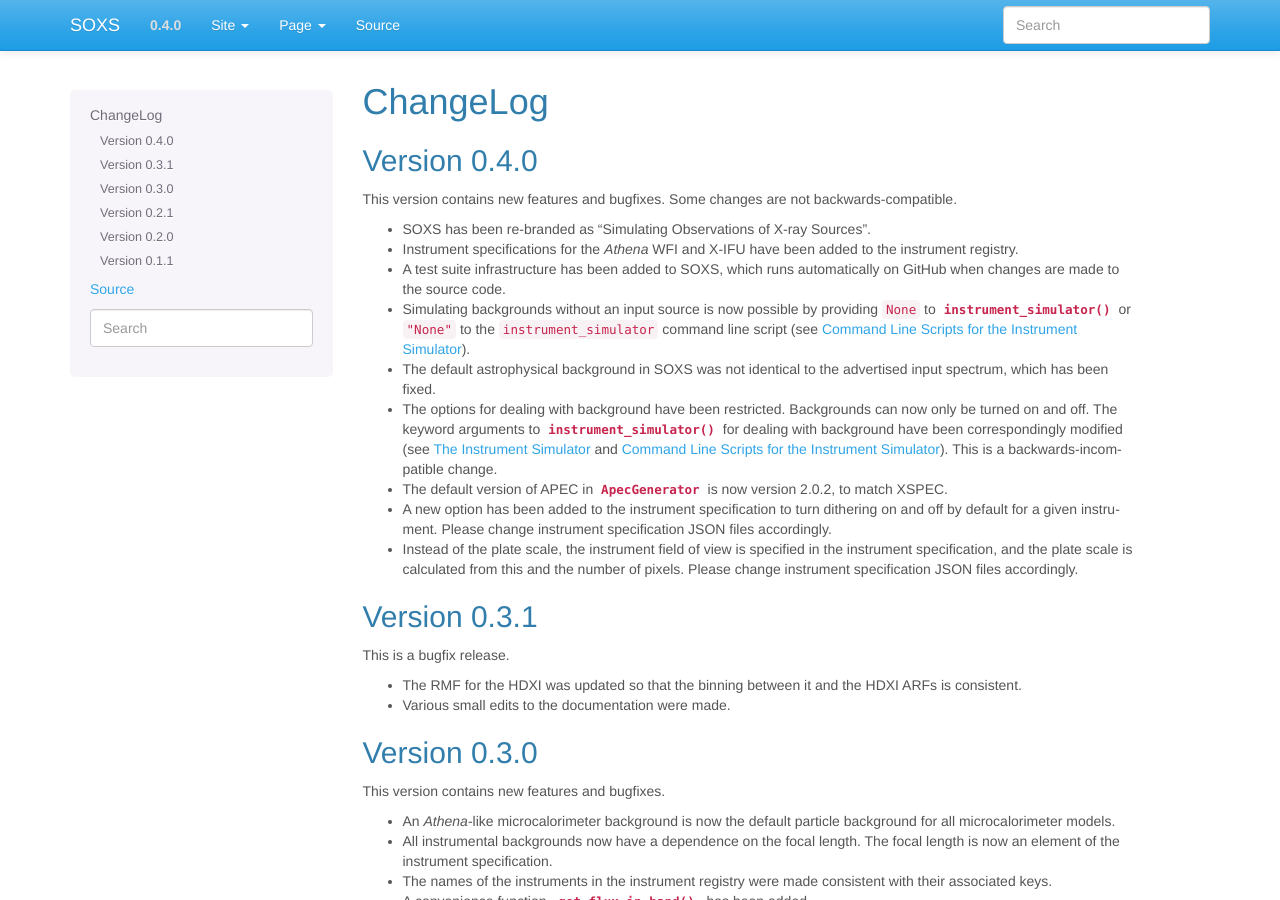
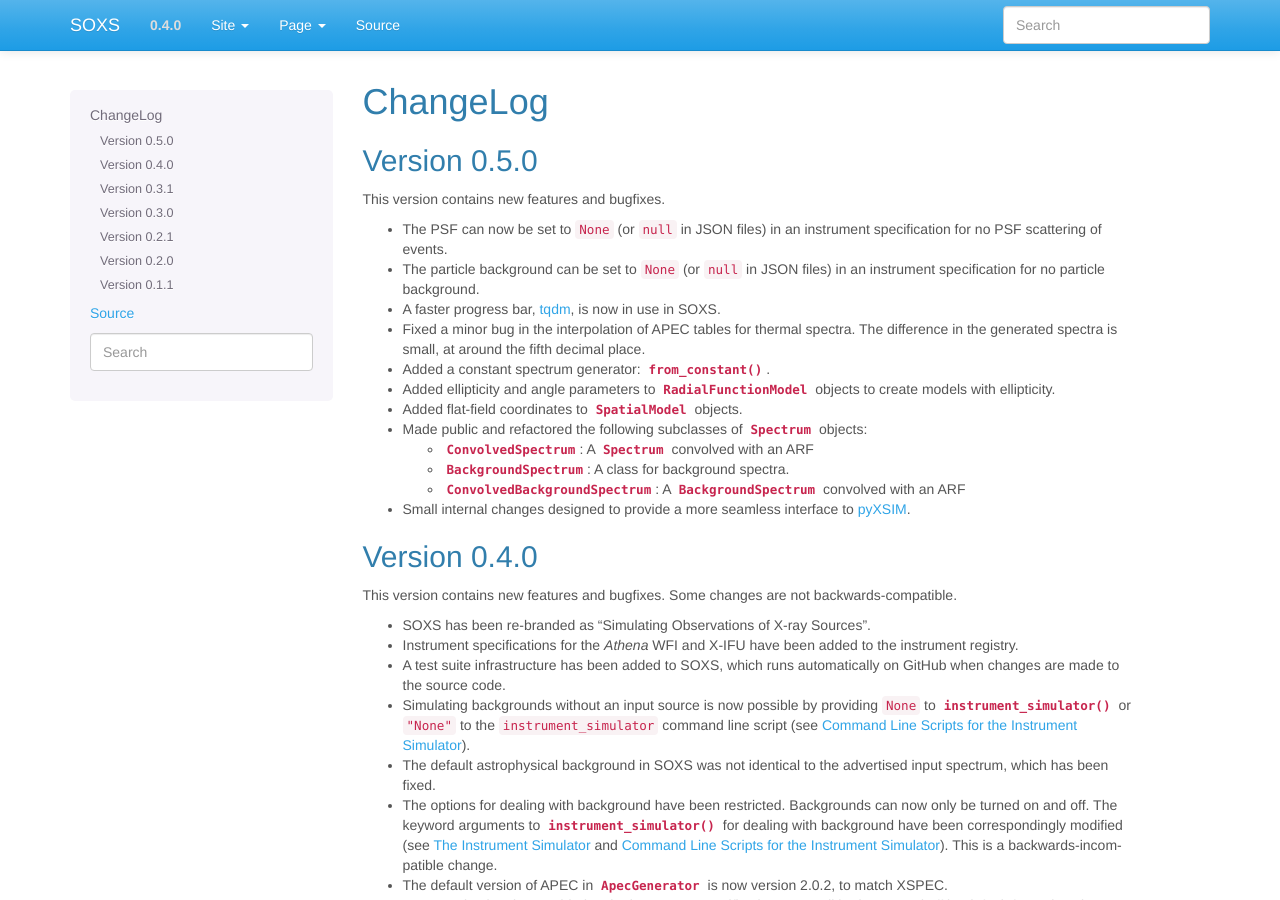
Before and after one commit to lynx-x-ray-observatory/soxs, a Sphinx documentation site: the page built from doc/source/changelog.rst, in a window 1280 px wide and 900 px high. Built offline with Sphinx 7.4.7, drawn with Linux system fonts in a browser that asks for light colours.

Commit message:
Update changelog

```diff
--- a/doc/source/changelog.rst
+++ b/doc/source/changelog.rst
@@ -2,6 +2,31 @@
 
 ChangeLog
 =========
+
+Version 0.5.0
+-------------
+
+This version contains new features and bugfixes.
+
+* The PSF can now be set to ``None`` (or ``null`` in JSON files) in an instrument specification
+  for no PSF scattering of events.
+* The particle background can be set to ``None`` (or ``null`` in JSON files) in an instrument
+  specification for no particle background.
+* A faster progress bar, `tqdm <https://github.com/tqdm/tqdm>`_, is now in use in SOXS.
+* Fixed a minor bug in the interpolation of APEC tables for thermal spectra. The difference in
+  the generated spectra is small, at around the fifth decimal place.
+* Added a constant spectrum generator: :meth:`~soxs.spectra.Spectrum.from_constant`.
+* Added ellipticity and angle parameters to :class:`~soxs.spatial.RadialFunctionModel` objects
+  to create models with ellipticity.
+* Added flat-field coordinates to :class:`~soxs.spatial.SpatialModel` objects.
+* Made public and refactored the following subclasses of :class:`~soxs.spectra.Spectrum` objects:
+
+  * :class:`~soxs.spectra.ConvolvedSpectrum`: A :class:`~soxs.spectra.Spectrum` convolved with an ARF
+  * :class:`~soxs.background.BackgroundSpectrum`: A class for background spectra.
+  * :class:`~soxs.background.ConvolvedBackgroundSpectrum`: A :class:`~soxs.background.BackgroundSpectrum` convolved with an ARF
+
+* Small internal changes designed to provide a more seamless interface to
+  `pyXSIM <http://hea-www.cfa.harvard.edu/~jzuhone/pyxsim>`_.
 
 Version 0.4.0
 -------------
```
